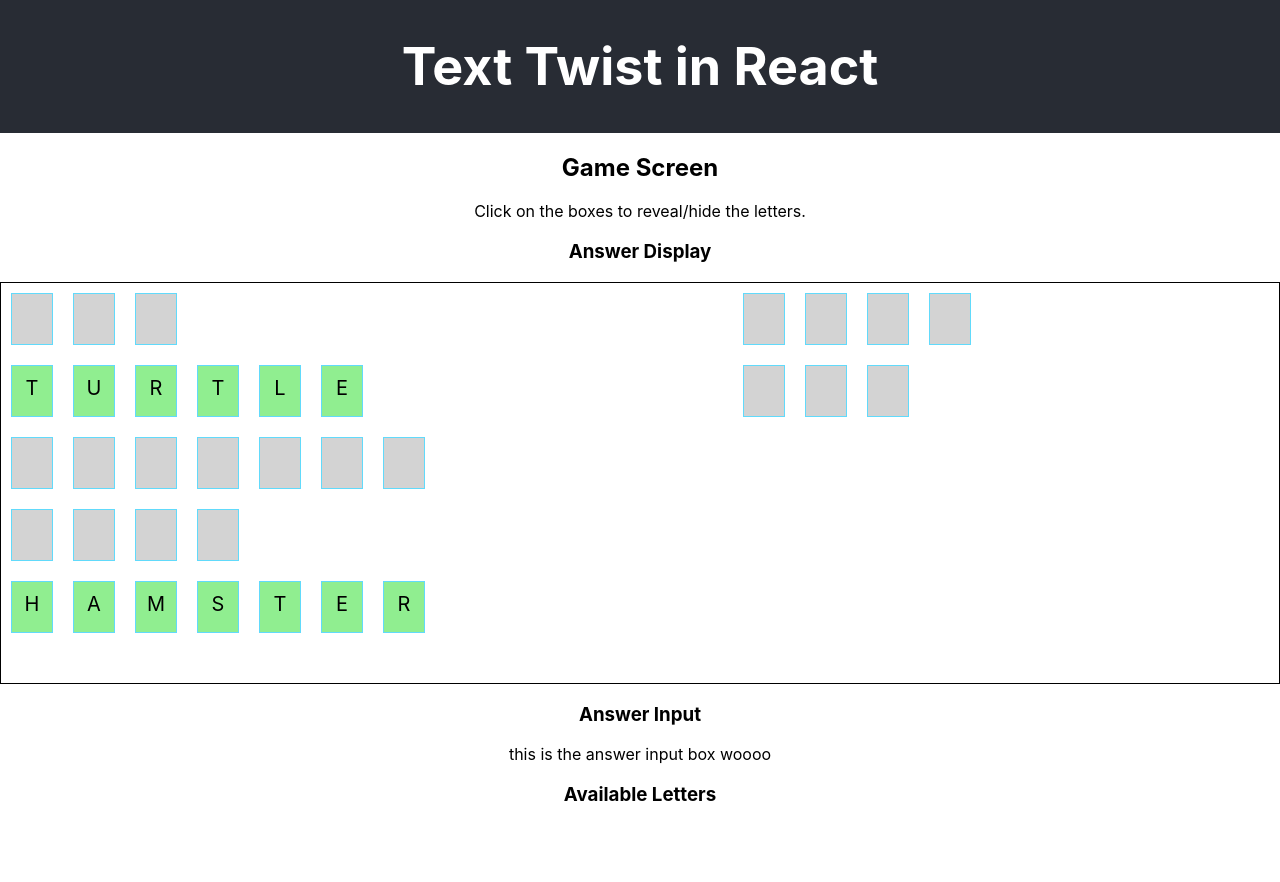
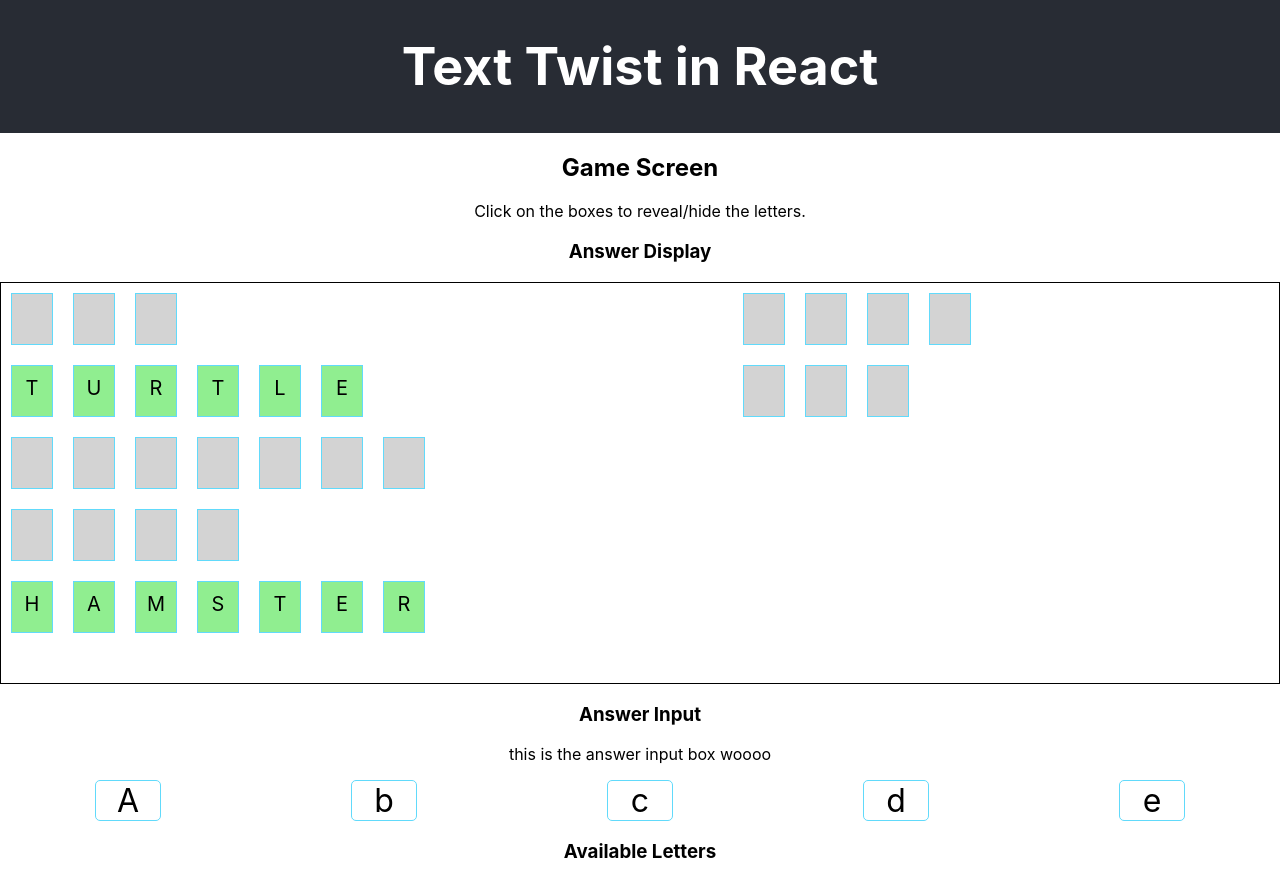
Before and after one commit to BBAlpert/react-text-twist, a React (Create React App) app: page / in a window 1280 px wide. Before the commit the page ends 825 px from the top, so only its background shows below. Built offline with nearby package versions, Linux system fonts and the light colour scheme.

Commit message:
Started AnswerInput, moved letter hiding to WordDisplay

```diff
--- a/src/App.css
+++ b/src/App.css
@@ -1,3 +1,12 @@
+/*
+#564138 Van Dyke brown
+#E8F7EE Honeydew
+#B8C4BB Ash gray
+#C9D6EA Columbia blue
+#072AC8 Persian blue
+
+*/
+
 .App {
   text-align: center;
 }
@@ -22,7 +31,6 @@
   justify-content: center;
   font-size: calc(10px + 2vmin);
   color: white;
-
 }
 
 .App-link {
@@ -52,10 +60,24 @@
 .LetterDisplay {
   min-width: 1em;
   min-height: 1.5em;
-  padding:10px;
+  padding: 10px;
   border: #61dafb solid 1px;
- margin:10px;
- font-size:20px;
- font-style: bold;
+  margin: 10px;
+  font-size: 20px;
+  font-style: bold;
+}
 
+.AvailableLetters {
+  display: flex;
+  flex-flow: row;
+  justify-content: space-around;
+  align-content: center;
 }
+
+.answerLetter {
+  font-size: 2rem;
+  border: #61dafb solid 1px;
+  border-radius: 5px;
+  width: 4rem;
+  align-content: center;
+}
--- a/src/App.js
+++ b/src/App.js
@@ -28,9 +28,10 @@ function App() {
   ];
 
   const hideWord = (word) => {
-    //word.hidden = !word.hidden;
+    word.hidden = !word.hidden;
     console.log("test");
   };
+
   return (
     <div className="App">
       <header className="App-header">
--- a/src/Components/AnswerInput.js
+++ b/src/Components/AnswerInput.js
@@ -3,10 +3,16 @@ import ReactDOM from "react-dom/client";
 
 export default function AnswerInput(props) {
   const wordList = props.wordList;
+  const availableLetters = ["A", "b", "c", "d", "e"];
   return (
     <div className="AnswerInput">
       <h3>Answer Input</h3>
       <p>this is the answer input box woooo</p>
+      <div className="AvailableLetters">
+        {availableLetters.map((letter) => (
+          <div className="answerLetter">{letter}</div> // <WordDisplay word={word.word} isHidden={word.hidden} />
+        ))}
+      </div>
     </div>
   );
 }
--- a/src/Components/LetterDisplay.js
+++ b/src/Components/LetterDisplay.js
@@ -1,28 +1,23 @@
-import React, { useState } from 'react';
-import ReactDOM from 'react-dom/client';
-
+import React, { useState } from "react";
+import ReactDOM from "react-dom/client";
 
 export default function LetterDisplay(props) {
-
   const myLetter = props.letter;
   const isHidden = props.isHidden;
 
   // temporarily making the hidden attribute a part of each individual letter
-    const [myIsHidden, setMyIsHidden] = useState(isHidden);
+  /* const [myIsHidden, setMyIsHidden] = useState(isHidden);
 
   const clickLetter = () => {
     setMyIsHidden(!myIsHidden);
-    }
-
+  };
+*/
   return (
-        <div className='LetterDisplay' onClick = {clickLetter}
-        style = {{backgroundColor: myIsHidden ? 'lightgray' : 'lightgreen'}}>
-        <div style={{display: myIsHidden ? 'none': 'inherit'}}>
-            {myLetter}
-        </div>
+    <div
+      className="LetterDisplay"
+      style={{ backgroundColor: isHidden ? "lightgray" : "lightgreen" }}
+    >
+      <div style={{ display: isHidden ? "none" : "inherit" }}>{myLetter}</div>
     </div>
   );
-
-
-
 }
--- a/src/Components/WordDisplay.js
+++ b/src/Components/WordDisplay.js
@@ -1,18 +1,26 @@
-import React from 'react';
-import ReactDOM from 'react-dom/client';
-import LetterDisplay from './LetterDisplay';
+import React, { useState } from "react";
+import ReactDOM from "react-dom/client";
+
+import LetterDisplay from "./LetterDisplay";
 
 export default function WordDisplay(props) {
-
   const myWord = props.word.toUpperCase();
   const myLetters = [];
+  const [myIsHidden, setMyIsHidden] = useState(props.isHidden);
+
+  const clickWord = () => {
+    setMyIsHidden(!myIsHidden);
+  };
   for (const x of myWord) {
     myLetters.push(x);
+    //console.log(myLetters);
   }
   const isHidden = props.isHidden;
   return (
-        <div className='WordDisplay'>
-                        {myLetters.map((letter) => <LetterDisplay letter={letter} isHidden={isHidden} />)}
+    <div className="WordDisplay" onClick={clickWord}>
+      {myLetters.map((letter) => (
+        <LetterDisplay letter={letter} isHidden={myIsHidden} />
+      ))}
     </div>
   );
 }
```
Lines whose indentation alone changed are shown as unchanged.
